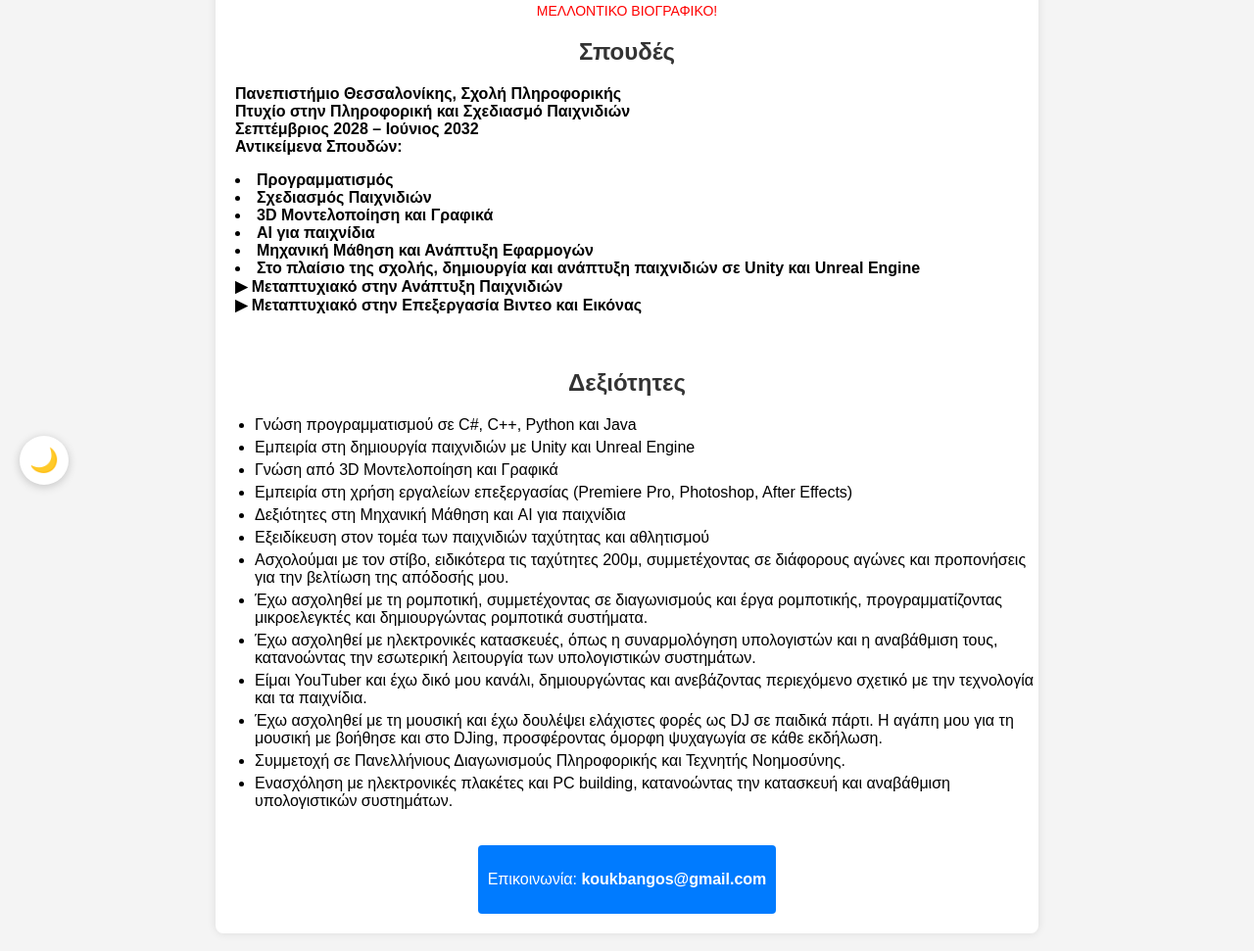
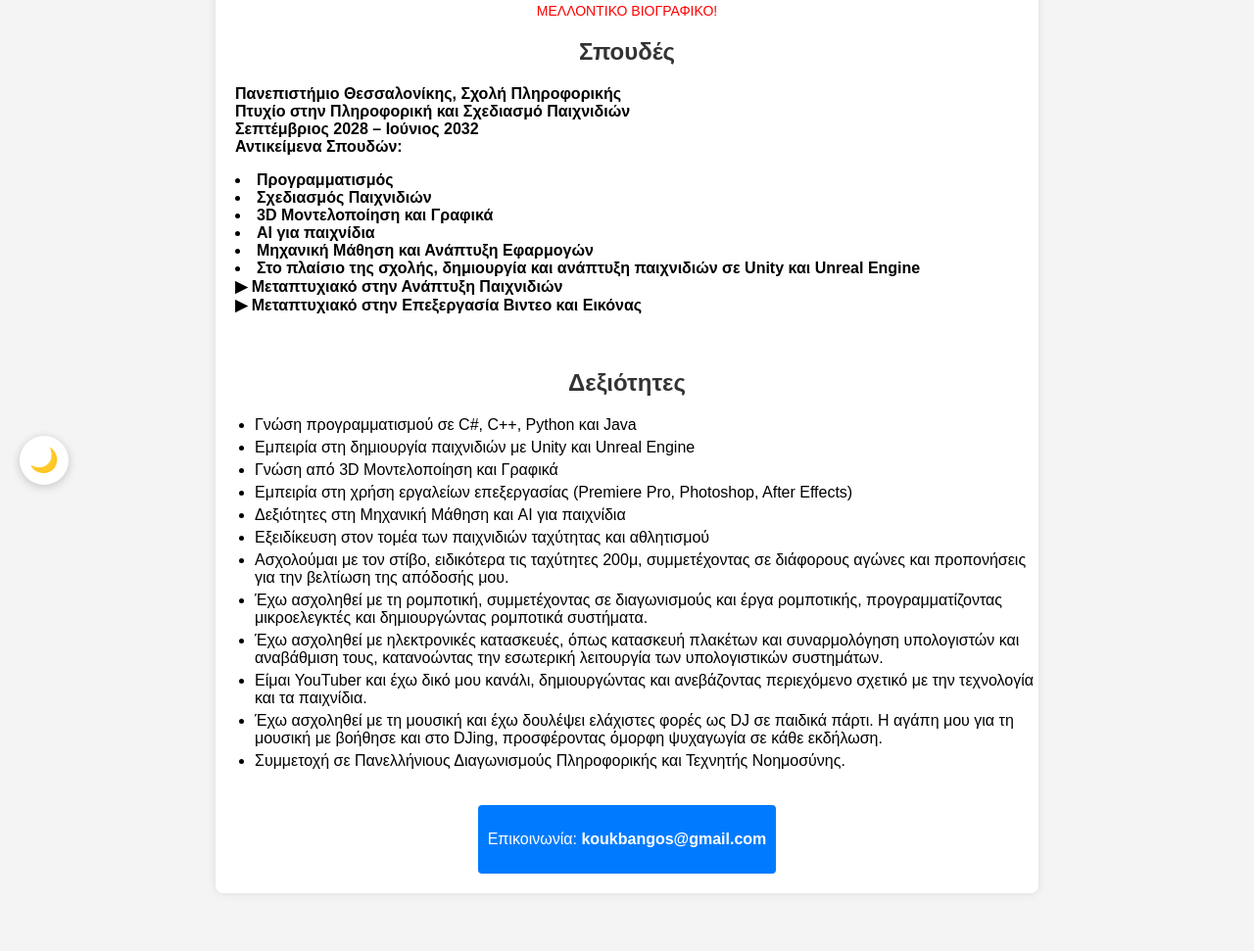
Before and after one commit to NVSVaggos/nvs-vaggos, a plain HTML site: page index.html in a window 1280 px wide. Shown: the part 285-1256 px from the top of the page at 98% size. Drawn offline with Linux system fonts and the light colour scheme.

Commit message:
index.html

```diff
--- a/index.html
+++ b/index.html
@@ -59,11 +59,10 @@
                 <li>Εξειδίκευση στον τομέα των παιχνιδιών ταχύτητας και αθλητισμού</li>
                 <li>Ασχολούμαι με τον στίβο, ειδικότερα τις ταχύτητες 200μ, συμμετέχοντας σε διάφορους αγώνες και προπονήσεις για την βελτίωση της απόδοσής μου.</li>
                 <li>Έχω ασχοληθεί με τη ρομποτική, συμμετέχοντας σε διαγωνισμούς και έργα ρομποτικής, προγραμματίζοντας μικροελεγκτές και δημιουργώντας ρομποτικά συστήματα.</li>
-                <li>Έχω ασχοληθεί με ηλεκτρονικές κατασκευές, όπως η συναρμολόγηση υπολογιστών και η αναβάθμιση τους, κατανοώντας την εσωτερική λειτουργία των υπολογιστικών συστημάτων.</li>
+                <li>Έχω ασχοληθεί με ηλεκτρονικές κατασκευές, όπως κατασκευή πλακέτων και συναρμολόγηση υπολογιστών και αναβάθμιση τους, κατανοώντας την εσωτερική λειτουργία των υπολογιστικών συστημάτων.</li>
                 <li>Είμαι YouTuber και έχω δικό μου κανάλι, δημιουργώντας και ανεβάζοντας περιεχόμενο σχετικό με την τεχνολογία και τα παιχνίδια.</li>
                 <li>Έχω ασχοληθεί με τη μουσική και έχω δουλέψει ελάχιστες φορές ως DJ σε παιδικά πάρτι. Η αγάπη μου για τη μουσική με βοήθησε και στο DJing, προσφέροντας όμορφη ψυχαγωγία σε κάθε εκδήλωση.</li>
                 <li>Συμμετοχή σε Πανελλήνιους Διαγωνισμούς Πληροφορικής και Τεχνητής Νοημοσύνης.</li>
-                <li>Ενασχόληση με ηλεκτρονικές πλακέτες και PC building, κατανοώντας την κατασκευή και αναβάθμιση υπολογιστικών συστημάτων.</li>
             </ul>
         </div>
 
```
